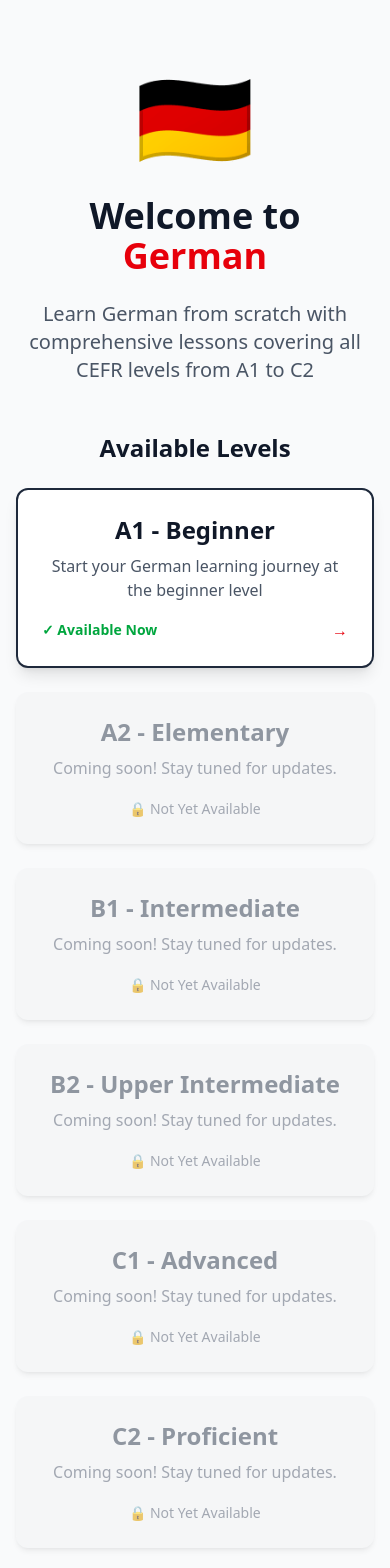
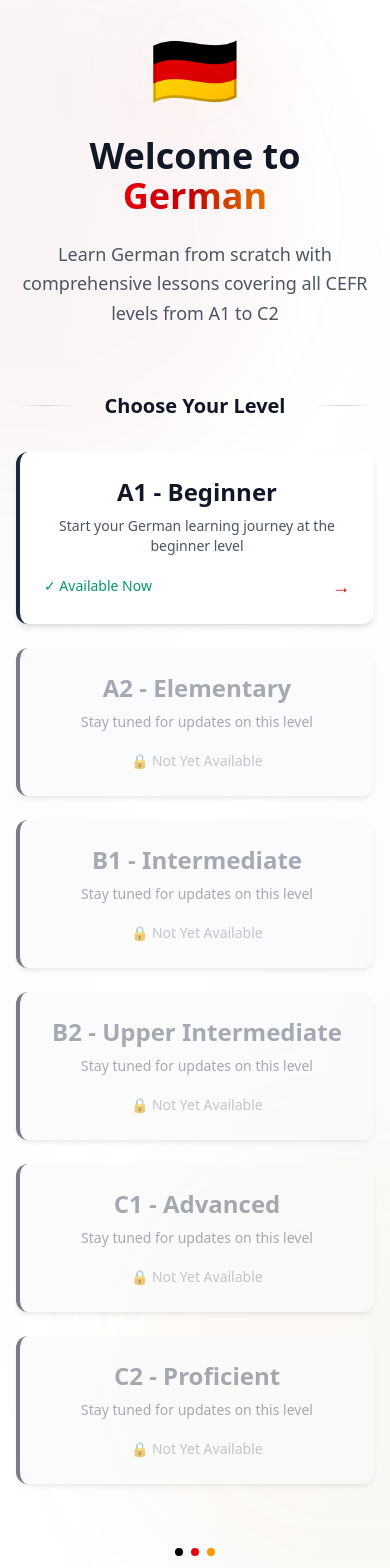
Before and after one commit to yahyashareef48/open-polyglot, a Next.js app: page /languages/german in a window 390 px wide. Shown: the part 100-1668 px from the top of the page. Built offline with nearby package versions, Linux system fonts and the light colour scheme.

Commit message:
design update

```diff
--- a/app/languages/german/page.tsx
+++ b/app/languages/german/page.tsx
@@ -5,63 +5,92 @@ export default async function GermanHome() {
   const languageMeta = await getLanguageMetadata('german');
 
   return (
-    <div className="min-h-screen bg-gray-50 dark:bg-gray-900">
-      {/* Flag-inspired accent bar */}
-      <div className="h-2 bg-gradient-to-r from-black via-red-600 to-yellow-400"></div>
+    <div className="min-h-screen bg-gradient-to-br from-gray-50 via-white to-gray-50 dark:from-gray-950 dark:via-gray-900 dark:to-gray-950">
+      {/* German flag accent bar: Black, Red, Gold */}
+      <div className="h-1 bg-gradient-to-r from-black via-red-600 to-amber-500"></div>
 
-      <section className="relative overflow-hidden bg-gray-50 dark:bg-gray-900">
-        <div className="relative max-w-7xl mx-auto px-4 sm:px-6 lg:px-8 py-24 lg:py-32">
+      <section className="relative overflow-hidden">
+        {/* Subtle background decoration using flag colors */}
+        <div className="absolute inset-0 overflow-hidden pointer-events-none">
+          <div className="absolute top-0 right-1/4 w-[500px] h-[500px] bg-red-600/[0.03] dark:bg-red-500/[0.05] rounded-full blur-3xl"></div>
+          <div className="absolute bottom-0 left-1/4 w-[500px] h-[500px] bg-amber-500/[0.03] dark:bg-amber-400/[0.05] rounded-full blur-3xl"></div>
+        </div>
+
+        <div className="relative max-w-7xl mx-auto px-4 sm:px-6 lg:px-8 py-16 lg:py-24">
           <div className="text-center">
-            <div className="text-8xl mb-8">{languageMeta.flagEmoji}</div>
+            {/* Flag with subtle glow */}
+            <div className="inline-flex items-center justify-center mb-8">
+              <div className="relative">
+                <div className="absolute inset-0 bg-gradient-to-r from-red-600/10 via-amber-500/10 to-red-600/10 dark:from-red-500/20 dark:via-amber-400/20 dark:to-red-500/20 rounded-full blur-3xl"></div>
+                <div className="relative text-7xl md:text-8xl">{languageMeta.flagEmoji}</div>
+              </div>
+            </div>
+
+            {/* Title with German flag colors */}
             <h1 className="text-4xl md:text-6xl lg:text-7xl font-bold text-gray-900 dark:text-white mb-6">
-              Welcome to <span className="text-red-600">{languageMeta.name}</span>
+              Welcome to{' '}
+              <span className="bg-gradient-to-r from-red-600 via-red-700 to-amber-600 dark:from-red-500 dark:via-red-600 dark:to-amber-500 bg-clip-text text-transparent">
+                {languageMeta.name}
+              </span>
             </h1>
-            <p className="text-xl md:text-2xl text-gray-600 dark:text-gray-300 mb-8 max-w-3xl mx-auto">
+
+            <p className="text-lg md:text-xl text-gray-600 dark:text-gray-400 mb-16 max-w-2xl mx-auto leading-relaxed">
               {languageMeta.description}
             </p>
 
             {/* Available levels */}
-            <div className="max-w-4xl mx-auto mt-12">
-              <h2 className="text-2xl font-bold text-gray-900 dark:text-white mb-6">
-                Available Levels
+            <div className="max-w-5xl mx-auto">
+              <div className="flex items-center justify-center gap-3 mb-8">
+                <div className="h-px flex-1 bg-gradient-to-r from-transparent via-gray-300 dark:via-gray-700 to-transparent"></div>
+                <h2 className="text-xl md:text-2xl font-semibold text-gray-900 dark:text-white px-4">
+                  Choose Your Level
                 </h2>
+                <div className="h-px flex-1 bg-gradient-to-r from-transparent via-gray-300 dark:via-gray-700 to-transparent"></div>
+              </div>
+
               <div className="grid grid-cols-1 md:grid-cols-2 lg:grid-cols-3 gap-6">
                 {languageMeta.availableLevels.map((level) => (
                   level.enabled ? (
                     <Link
                       key={level.id}
                       href={`/${level.id}`}
-                      className="group"
+                      className="group block"
                     >
-                      <div className="bg-white dark:bg-gray-800 rounded-xl p-6 shadow-lg hover:shadow-2xl transition-all duration-300 border-2 border-transparent hover:border-red-600">
-                        <h3 className="text-2xl font-bold text-gray-900 dark:text-white mb-2 group-hover:text-red-600 transition-colors">
+                      <div className="relative bg-white dark:bg-gray-800 rounded-xl p-6 shadow-md hover:shadow-xl transition-all duration-300 border-l-4 border-red-600 dark:border-amber-500 overflow-hidden">
+                        <div className="relative">
+                          <h3 className="text-2xl font-bold text-gray-900 dark:text-white mb-2">
                             {level.name}
                           </h3>
-                        <p className="text-gray-600 dark:text-gray-300 mb-4">
+
+                          <p className="text-gray-600 dark:text-gray-300 mb-4 text-sm">
                             Start your German learning journey at the beginner level
                           </p>
+
                           <div className="flex items-center justify-between">
-                          <span className="text-sm text-green-600 dark:text-green-400 font-semibold">
+                            <span className="text-sm text-emerald-600 dark:text-emerald-400 font-medium">
                               ✓ Available Now
                             </span>
-                          <span className="text-red-600 group-hover:translate-x-1 transition-transform">
+                            <span className="text-red-600 dark:text-amber-500 group-hover:translate-x-1 transition-transform text-lg">
                               →
                             </span>
+                          </div>
                         </div>
                       </div>
                     </Link>
                   ) : (
                     <div
                       key={level.id}
-                      className="bg-gray-100 dark:bg-gray-800 rounded-xl p-6 shadow-md opacity-60"
+                      className="relative bg-gray-50 dark:bg-gray-800/50 rounded-xl p-6 shadow-md border-l-4 border-gray-300 dark:border-gray-600 opacity-60"
                     >
-                      <h3 className="text-2xl font-bold text-gray-600 dark:text-gray-400 mb-2">
+                      <h3 className="text-2xl font-bold text-gray-500 dark:text-gray-400 mb-2">
                         {level.name}
                       </h3>
-                      <p className="text-gray-500 dark:text-gray-500 mb-4">
-                        Coming soon! Stay tuned for updates.
+
+                      <p className="text-gray-500 dark:text-gray-500 mb-4 text-sm">
+                        Stay tuned for updates on this level
                       </p>
-                      <span className="text-sm text-gray-500 dark:text-gray-500">
+
+                      <span className="text-sm text-gray-400 font-medium">
                         🔒 Not Yet Available
                       </span>
                     </div>
@@ -70,12 +99,12 @@ export default async function GermanHome() {
               </div>
             </div>
 
-            {/* German flag pattern decoration */}
-            <div className="mt-12 flex justify-center">
-              <div className="flex rounded-lg overflow-hidden shadow-lg">
-                <div className="w-8 h-8 bg-black"></div>
-                <div className="w-8 h-8 bg-red-600"></div>
-                <div className="w-8 h-8 bg-yellow-400"></div>
+            {/* Flag colors decoration */}
+            <div className="mt-16 flex justify-center">
+              <div className="flex items-center gap-2">
+                <div className="w-2 h-2 rounded-full bg-black"></div>
+                <div className="w-2 h-2 rounded-full bg-red-600"></div>
+                <div className="w-2 h-2 rounded-full bg-amber-500"></div>
               </div>
             </div>
           </div>
```
Also changed, not shown: app/languages/french/page.tsx (+53 -20 lines), app/languages/spanish/page.tsx (+53 -20 lines). Lines whose indentation alone changed are shown as unchanged.
